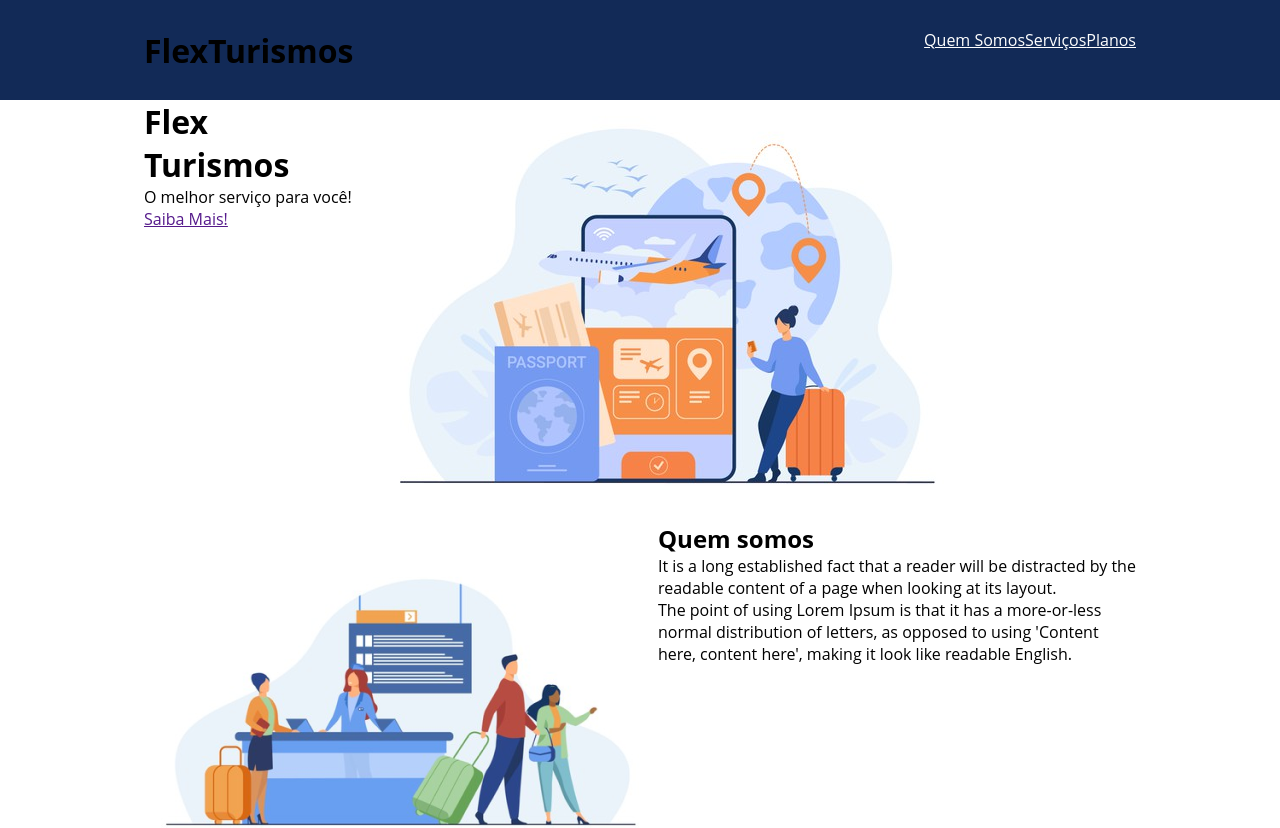
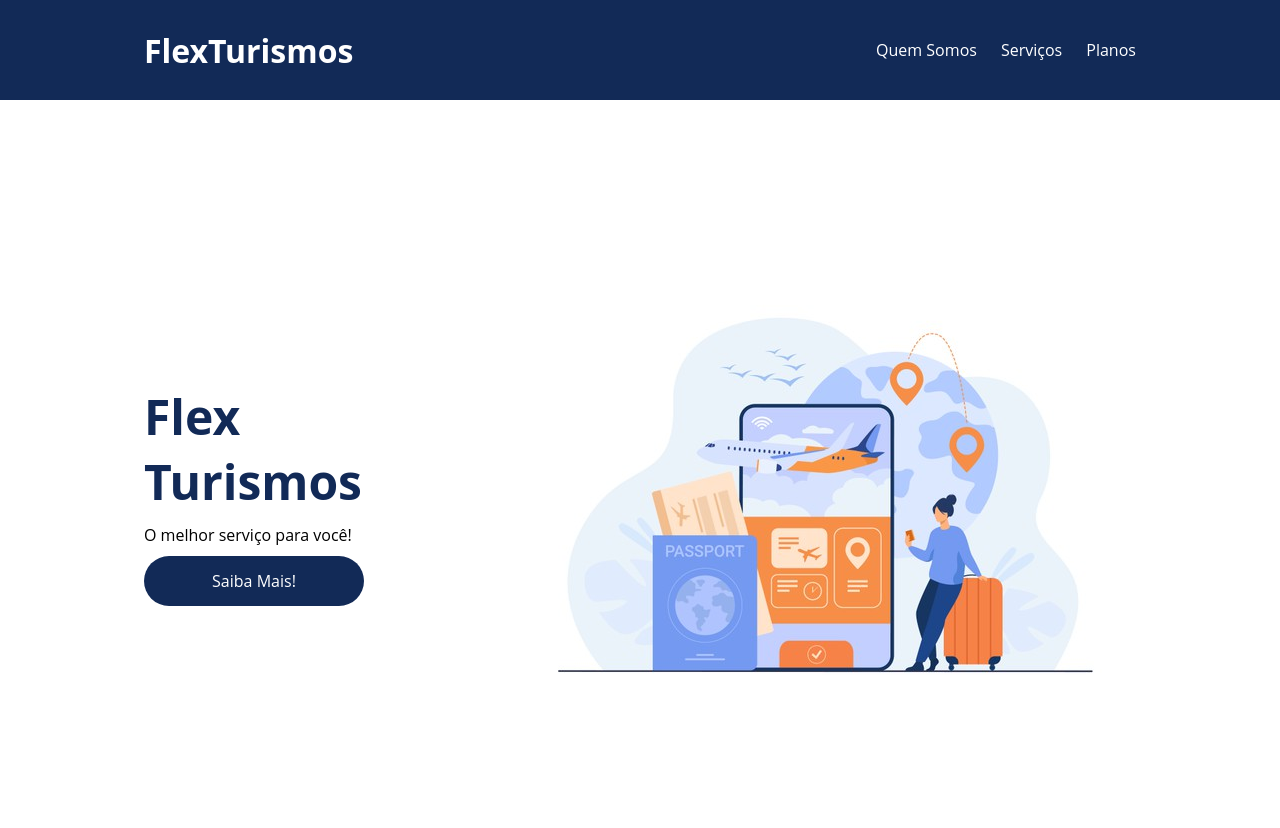
Before and after one commit to jovinoyk/project-flexbox-dio, a plain HTML site: page flex-projeto/index.html in a window 1280 px wide. Shown: the top 828 px of the page. Drawn offline with Linux system fonts and the light colour scheme.

Commit message:
Adicionado mais elementos css/flexbox ao projeto

```diff
--- a/flex-projeto/index.html
+++ b/flex-projeto/index.html
@@ -21,8 +21,8 @@
 
     </header>
 
-    <div class="container">
-        <div>
+    <div class="container apresentacao">
+        <div class="txtapresent">
             <h1>Flex <br>Turismos</h1>
             <p>O melhor serviço para você!</p>
             <a href="">Saiba Mais!</a>
@@ -33,7 +33,7 @@
         </div>
     </div>
 
-    <div class="container">
+    <div class="container" id="quemsomos">
         <div>
             <img src="./images/1-quem-somos.png" alt="balcão de atendimento">
         </div>
@@ -43,6 +43,7 @@
             <p>It is a long established fact that a reader will be distracted by the readable content of a page when looking at its layout. </p>
             <p>The point of using Lorem Ipsum is that it has a more-or-less normal distribution of letters, as opposed to using 'Content here, content here', making it look like readable English.</p>
         </div>
+
     </div>
 
     <div class="container">
--- a/flex-projeto/style.css
+++ b/flex-projeto/style.css
@@ -11,7 +11,7 @@ ul{
 }
 
 ul li a{
-    tex-decoration: none;
+    text-decoration: none;
 }
 
 .container{
@@ -26,10 +26,16 @@ header{
     height: 100px;
     display: flex;
     align-items: center;
+    color: #fff;
 }
 
 header .list-items{
     display: flex;
+    max-width: 260px;
+    width: 100%;
+    justify-content: space-between;
+    align-items: center;
+
 }
 
 .list-items li a{
@@ -39,3 +45,36 @@ header .list-items{
 header .menu{
     justify-content: space-between;
 }
+ /* --------------*/
+.apresentacao{
+    height:100vh;
+    align-items: center;
+    justify-content: space-between;
+}
+
+.apresentacao .txtapresent{
+    min-height: 200px;
+}
+
+.txtapresent h1{
+    color: #122a57;
+    font-size:48px;
+    margin-bottom: 10px;
+}
+
+.txtapresent a{
+    background-color: #122A57;
+    color: white;
+    text-align: center;
+    border-radius: 30px;
+    width: 220px;
+    display: block;
+    text-decoration: none;
+    height: 50px;
+    line-height: 50px;
+    margin-top: 10px;
+    margin-bottom: 10px;
+
+}
+
+ /* --------------*/
```
